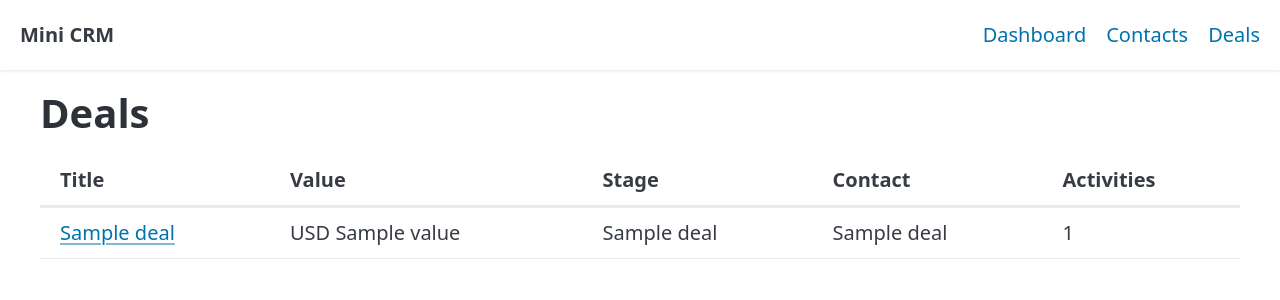
After one commit to busse/mini-crm, a FastAPI app: template app/templates/deals.html in a window 1280 px wide. The commit adds this page. Shown: the top 300 px of the page. Run offline with FastAPI, Linux system fonts and the light colour scheme; the template is opened without the code that fills it: most values are stand-ins (such as "Sample title", 1, 10 or a date in 2020); some libraries are stand-ins or nearby versions.

Commit message:
feat: minimal Jinja2 frontend — dashboard placeholder, contacts list, deal detail
Co-Authored-By: Claude Opus 4.5 <noreply@anthropic.com>

```diff
--- a/app/main.py
+++ b/app/main.py
@@ -1,5 +1,12 @@
 """FastAPI application creation, middleware, and startup configuration."""
-from fastapi import FastAPI
+import math
+from pathlib import Path
+
+from fastapi import FastAPI, Request, Depends
+from fastapi.responses import RedirectResponse
+from fastapi.staticfiles import StaticFiles
+from fastapi.templating import Jinja2Templates
+from sqlalchemy.orm import Session, joinedload
 
 from app.auth.router import router as auth_router
 from app.routers.contacts import router as contacts_router
@@ -7,8 +14,17 @@ from app.routers.companies import router as companies_router
 from app.routers.deals import router as deals_router
 from app.routers.activities import router as activities_router
 from app.routers.tags import router as tags_router
+from app.database import get_db
+from app.models.contact import Contact
+from app.models.deal import Deal
+from app.models.activity import Activity
+
+BASE_DIR = Path(__file__).resolve().parent.parent
 
 app = FastAPI(title="Mini CRM", version="0.1.0")
+
+app.mount("/static", StaticFiles(directory=BASE_DIR / "static"), name="static")
+templates = Jinja2Templates(directory=BASE_DIR / "app" / "templates")
 
 app.include_router(auth_router)
 app.include_router(contacts_router)
@@ -22,3 +38,166 @@ app.include_router(tags_router)
 def health_check():
     """Health check endpoint."""
     return {"status": "ok"}
+
+
+@app.get("/")
+def root():
+    """Redirect root to dashboard."""
+    return RedirectResponse(url="/dashboard")
+
+
+@app.get("/dashboard")
+def dashboard(request: Request):
+    """Render dashboard page."""
+    return templates.TemplateResponse("dashboard.html", {"request": request})
+
+
+@app.get("/contacts")
+def contacts_page(
+    request: Request,
+    page: int = 1,
+    per_page: int = 20,
+    db: Session = Depends(get_db),
+):
+    """Render contacts list page."""
+    offset = (page - 1) * per_page
+    total = db.query(Contact).count()
+    total_pages = math.ceil(total / per_page) if total > 0 else 1
+
+    contacts_query = (
+        db.query(Contact)
+        .options(joinedload(Contact.company), joinedload(Contact.deals))
+        .offset(offset)
+        .limit(per_page)
+        .all()
+    )
+
+    contacts = []
+    for c in contacts_query:
+        contacts.append({
+            "id": c.id,
+            "first_name": c.first_name,
+            "last_name": c.last_name,
+            "email": c.email,
+            "company_name": c.company.name if c.company else None,
+            "role": c.role,
+            "deal_count": len(c.deals),
+        })
+
+    return templates.TemplateResponse(
+        "contacts.html",
+        {
+            "request": request,
+            "contacts": contacts,
+            "page": page,
+            "per_page": per_page,
+            "total": total,
+            "total_pages": total_pages,
+        },
+    )
+
+
+@app.get("/deals")
+def deals_page(
+    request: Request,
+    page: int = 1,
+    per_page: int = 20,
+    db: Session = Depends(get_db),
+):
+    """Render deals list page."""
+    offset = (page - 1) * per_page
+    total = db.query(Deal).count()
+    total_pages = math.ceil(total / per_page) if total > 0 else 1
+
+    deals_query = (
+        db.query(Deal)
+        .options(
+            joinedload(Deal.contact),
+            joinedload(Deal.stage),
+            joinedload(Deal.activities),
+        )
+        .offset(offset)
+        .limit(per_page)
+        .all()
+    )
+
+    deals = []
+    for d in deals_query:
+        contact_name = None
+        if d.contact:
+            contact_name = f"{d.contact.first_name} {d.contact.last_name}"
+        deals.append({
+            "id": d.id,
+            "title": d.title,
+            "value": d.value,
+            "currency": d.currency,
+            "stage_name": d.stage.name if d.stage else None,
+            "contact_name": contact_name,
+            "activity_count": len(d.activities),
+        })
+
+    return templates.TemplateResponse(
+        "deals.html",
+        {
+            "request": request,
+            "deals": deals,
+            "page": page,
+            "per_page": per_page,
+            "total": total,
+            "total_pages": total_pages,
+        },
+    )
+
+
+@app.get("/deals/{deal_id}")
+def deal_detail_page(
+    request: Request,
+    deal_id: int,
+    db: Session = Depends(get_db),
+):
+    """Render deal detail page."""
+    deal = (
+        db.query(Deal)
+        .options(
+            joinedload(Deal.contact),
+            joinedload(Deal.stage),
+            joinedload(Deal.tags),
+        )
+        .filter(Deal.id == deal_id)
+        .first()
+    )
+
+    if deal is None:
+        return templates.TemplateResponse(
+            "deal_detail.html",
+            {"request": request, "deal": None, "activities": []},
+            status_code=404,
+        )
+
+    contact_name = None
+    if deal.contact:
+        contact_name = f"{deal.contact.first_name} {deal.contact.last_name}"
+
+    activities = (
+        db.query(Activity)
+        .filter(Activity.deal_id == deal_id)
+        .order_by(Activity.occurred_at.desc())
+        .all()
+    )
+
+    deal_data = {
+        "id": deal.id,
+        "title": deal.title,
+        "value": deal.value,
+        "currency": deal.currency,
+        "expected_close": deal.expected_close,
+        "contact_name": contact_name,
+        "stage_name": deal.stage.name if deal.stage else None,
+        "tags": [{"name": t.name, "color": t.color} for t in deal.tags],
+        "created_at": deal.created_at,
+    }
+
+    return templates.TemplateResponse(
+        "deal_detail.html",
+        {"request": request, "deal": deal_data, "activities": activities},
+    )
--- a/app/templates/base.html
+++ b/app/templates/base.html
@@ -1,16 +1,24 @@
 <!DOCTYPE html>
-<html lang="en">
+<html lang="en" data-theme="light">
 <head>
     <meta charset="UTF-8">
     <meta name="viewport" content="width=device-width, initial-scale=1.0">
     <title>{% block title %}Mini CRM{% endblock %}</title>
+    <link rel="stylesheet" href="https://cdn.jsdelivr.net/npm/@picocss/pico@2/css/pico.min.css">
     <link rel="stylesheet" href="/static/style.css">
 </head>
 <body>
-    <nav>
-        <!-- Navigation placeholder -->
+    <nav class="container-fluid">
+        <ul>
+            <li><strong>Mini CRM</strong></li>
+        </ul>
+        <ul>
+            <li><a href="/dashboard">Dashboard</a></li>
+            <li><a href="/contacts">Contacts</a></li>
+            <li><a href="/deals">Deals</a></li>
+        </ul>
     </nav>
-    <main>
+    <main class="container">
         {% block content %}{% endblock %}
     </main>
     <script src="/static/app.js"></script>
--- /dev/null
+++ b/app/templates/deals.html
@@ -0,0 +1,56 @@
+{% extends "base.html" %}
+
+{% block title %}Deals - Mini CRM{% endblock %}
+
+{% block content %}
+<h1>Deals</h1>
+
+<figure>
+    <table>
+        <thead>
+            <tr>
+                <th>Title</th>
+                <th>Value</th>
+                <th>Stage</th>
+                <th>Contact</th>
+                <th>Activities</th>
+            </tr>
+        </thead>
+        <tbody>
+            {% for deal in deals %}
+            <tr>
+                <td><a href="/deals/{{ deal.id }}">{{ deal.title }}</a></td>
+                <td>{{ deal.currency }} {{ deal.value }}</td>
+                <td>{{ deal.stage_name or '-' }}</td>
+                <td>{{ deal.contact_name or '-' }}</td>
+                <td>{{ deal.activity_count }}</td>
+            </tr>
+            {% else %}
+            <tr>
+                <td colspan="5">No deals found.</td>
+            </tr>
+            {% endfor %}
+        </tbody>
+    </table>
+</figure>
+
+{% if total_pages > 1 %}
+<nav>
+    <ul>
+        {% if page > 1 %}
+        <li><a href="/deals?page={{ page - 1 }}">&laquo; Previous</a></li>
+        {% else %}
+        <li><span class="secondary">&laquo; Previous</span></li>
+        {% endif %}
+
+        <li><span>Page {{ page }} of {{ total_pages }}</span></li>
+
+        {% if page < total_pages %}
+        <li><a href="/deals?page={{ page + 1 }}">Next &raquo;</a></li>
+        {% else %}
+        <li><span class="secondary">Next &raquo;</span></li>
+        {% endif %}
+    </ul>
+</nav>
+{% endif %}
+{% endblock %}
--- a/static/style.css
+++ b/static/style.css
@@ -1,13 +1,30 @@
-/* Mini CRM Styles */
+/* Mini CRM - Minimal Pico CSS overrides */
 
-* {
-    box-sizing: border-box;
+/* Navigation tweaks */
+nav {
+    background-color: var(--pico-card-background-color);
+    box-shadow: 0 1px 3px rgba(0, 0, 0, 0.1);
 }
 
-body {
-    font-family: system-ui, -apple-system, sans-serif;
-    margin: 0;
-    padding: 0;
+/* Tag badges */
+.tag {
+    display: inline-block;
+    font-weight: 500;
 }
 
-/* Add styles as needed */
+/* Activity timeline */
+.activity-timeline {
+    list-style: none;
+    padding-left: 0;
+}
+
+.activity-timeline li {
+    border-left: 2px solid var(--pico-primary);
+    padding-left: 1rem;
+    margin-bottom: 1rem;
+}
+
+/* Pagination nav */
+nav ul {
+    justify-content: center;
+}
```
Also changed, not shown: app/templates/contacts.html (+49 -4 lines), app/templates/dashboard.html (+6 -6 lines), app/templates/deal_detail.html (+63 -5 lines), static/app.js (+58 -3 lines).
